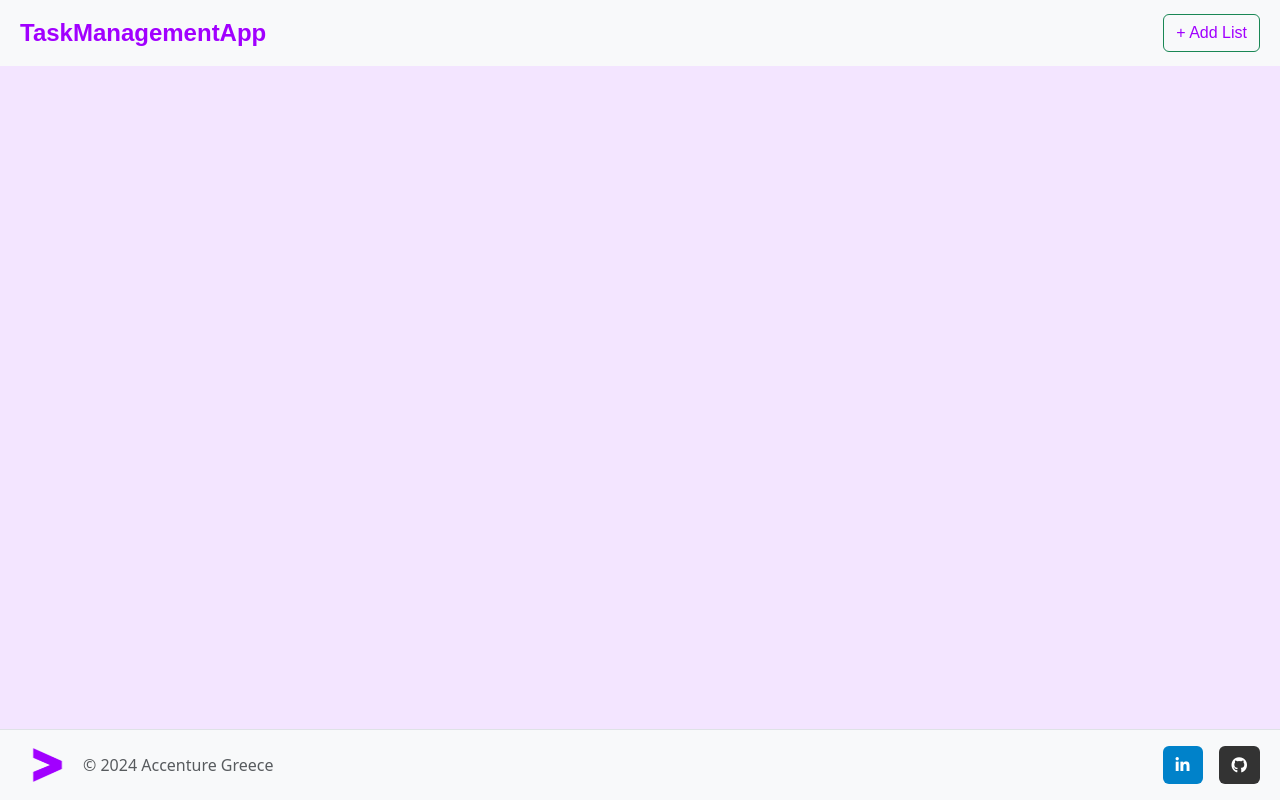
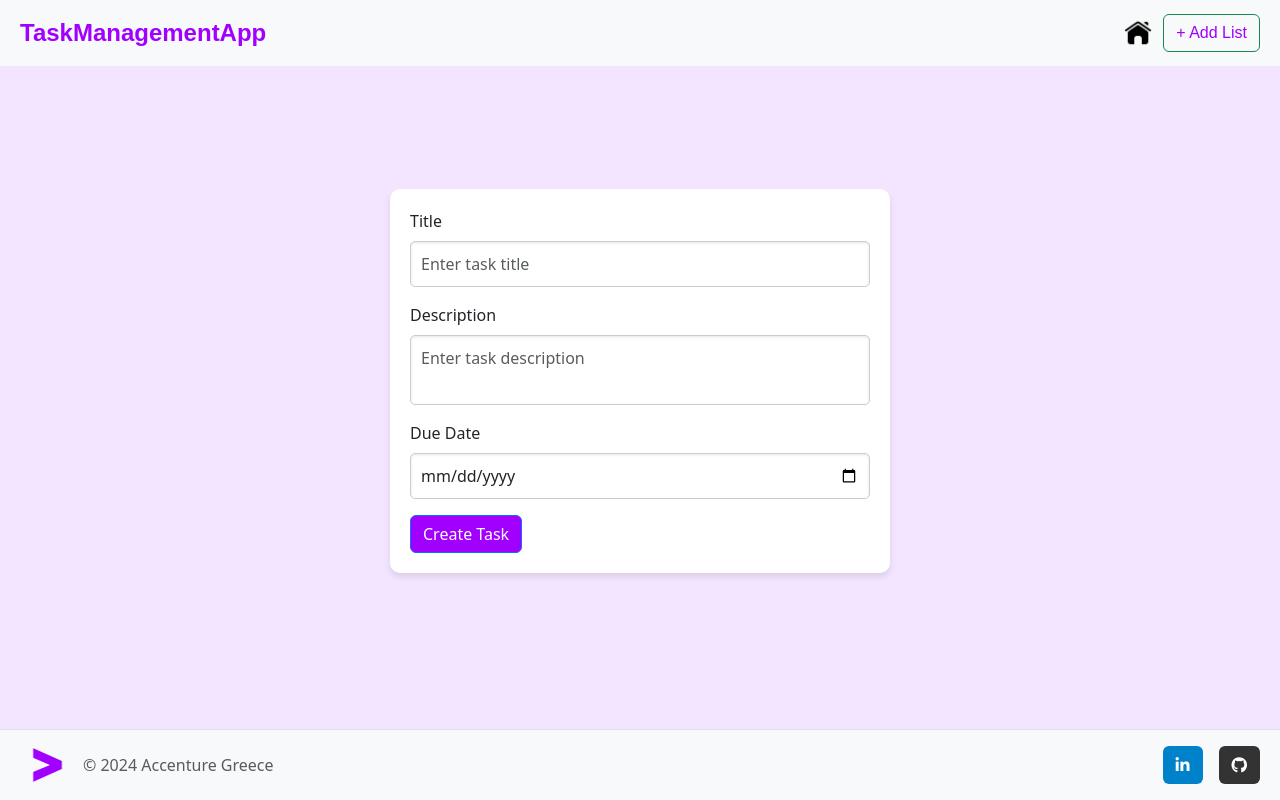
Before and after one commit to AngelosOsafi/TaskManagement-Front-End, an Angular app: page / in a window 1280 px wide. Both pictures are taken after a click on the button "+ Add List". Built offline with nearby package versions, Linux system fonts and the light colour scheme.

Commit message:
add form, new button-img, styling, and functionalities

```diff
--- a/src/app/app.component.html
+++ b/src/app/app.component.html
@@ -1,5 +1,3 @@
 <app-navbar></app-navbar>
-<div>
-  <!-- Main content goes here -->
-</div>
+<div class="content"></div>
 <app-footer></app-footer>
--- a/src/app/app.component.scss
+++ b/src/app/app.component.scss
@@ -1,21 +1,19 @@
 :host {
   display: flex;
   flex-direction: column;
-    min-height: 100vh; /* Ensures full viewport height */
+  min-height: 100vh;
   background-color: #f3e5ff;
 }
 
-  div {
-    flex: 1; /* Makes the middle section grow to fill the available space */
+.content {
+  flex: 1;
 }
 
 app-navbar {
-    flex: 0 0 auto; /* Prevents the navbar from growing/shrinking */
-    background-color: #ffffff;
+  flex: 0 0 auto;
 }
 
 app-footer {
-    flex: 0 0 auto; /* Prevents the footer from growing/shrinking */
-    margin-top: auto; /* Pushes the footer to the bottom when there's extra space */
-    background-color: #ffffff;
+  flex: 0 0 auto;
+  margin-top: auto;
 }
--- a/src/app/components/shared/footer/footer.component.scss
+++ b/src/app/components/shared/footer/footer.component.scss
@@ -1,14 +1,26 @@
 footer {
     background-color: #f8f9fa;
     border-top: 1px solid #e5e5e5;
-    margin: 0 !important;
-    padding: 0 20px; // Add horizontal padding
+    padding: 10px 20px;
+    margin: 0;
+    position: sticky;
+    bottom: 0;
+    width: 100%;
+    display: flex;
+    justify-content: space-between;
+    align-items: center;
+  }
+
+  .social-links {
+    display: flex;
+    align-items: center;
   }
 
   .btn {
     margin: 0 0.5rem;
+
     &:last-child {
-        margin-right: 0; // Remove margin from last button
+      margin-right: 0;
     }
 
     &.btn-linkedin {
@@ -21,8 +33,3 @@ footer {
       color: #fff;
     }
   }
-
-.social-links {
-    display: flex;
-    align-items: center;
-}
--- a/src/app/components/shared/navbar/navbar.component.html
+++ b/src/app/components/shared/navbar/navbar.component.html
@@ -1,6 +1,9 @@
 <nav class="navbar navbar-light bg-light sticky-top">
   <span class="navbar-brand">TaskManagementApp</span>
   <span class="form-inline">
-    <button class="btn btn-outline-success my-2 my-sm-0" type="button">+ Add List</button>
+    <img class="homeButton" src="../../../assets/home.png" width="30" height="30" (click)="goToHome()">
+    <button class="btn btn-outline-success my-2 my-sm-0" type="button" (click)="toggleForm()">+ Add List</button>
   </span>
 </nav>
+
+<app-task-create *ngIf="showForm"></app-task-create>
--- a/src/app/components/shared/navbar/navbar.component.scss
+++ b/src/app/components/shared/navbar/navbar.component.scss
@@ -16,4 +16,14 @@
         color: #fff;
         }
     }
+    .homeButton {
+      margin-right: 10px;
+      cursor: pointer;
+      transition: transform 0.2s;
+  }
+
+  .homeButton:hover {
+      transform: scale(1.1);
+  }
+
 }
--- a/src/app/components/shared/navbar/navbar.component.ts
+++ b/src/app/components/shared/navbar/navbar.component.ts
@@ -1,12 +1,24 @@
 import { Component } from '@angular/core';
+import { TaskCreateComponent } from '../../task-create/task-create.component';
+import { CommonModule } from '@angular/common';
 
 @Component({
   selector: 'app-navbar',
   standalone: true,
-  imports: [],
+  imports: [TaskCreateComponent, CommonModule],
   templateUrl: './navbar.component.html',
-  styleUrl: './navbar.component.scss'
+  styleUrl: './navbar.component.scss',
 })
 export class NavbarComponent {
+  showForm: boolean = false;
 
+  toggleForm() {
+    this.showForm = !this.showForm;
+  }
+
+  goToHome() {
+    if (this.showForm) {
+      this.showForm = false;
+    }
+  }
 }
--- a/src/app/components/task-create/task-create.component.html
+++ b/src/app/components/task-create/task-create.component.html
@@ -1 +1,34 @@
-<p>task-create works!</p>
+<div class="content">
+  <div class="form-container">
+    <form (ngSubmit)="createTask()">
+      <div class="mb-3">
+        <label for="title" class="form-label">Title</label>
+        <input
+          type="text"
+          id="title"
+          class="form-control"
+          placeholder="Enter task title"
+          [(ngModel)]="task.title"
+          name="title" />
+      </div>
+      <div class="mb-3">
+        <label for="description" class="form-label">Description</label>
+        <textarea id="description"
+          class="form-control"
+          placeholder="Enter task description"
+          [(ngModel)]="task.description"
+          name="description"></textarea>
+      </div>
+      <div class="mb-3">
+        <label for="dueDate" class="form-label">Due Date</label>
+        <input
+          type="date"
+          id="dueDate"
+          class="form-control"
+          [(ngModel)]="task.dueDate"
+          name="dueDate" />
+      </div>
+      <button type="submit" class="btn btn-primary">Create Task</button>
+    </form>
+  </div>
+</div>
--- a/src/app/components/task-create/task-create.component.scss
+++ b/src/app/components/task-create/task-create.component.scss
@@ -0,0 +1,32 @@
+.content {
+    display: flex;
+    justify-content: center;
+    align-items: center;
+    min-height: calc(90vh - 90px);
+  }
+
+  .form-container {
+    width: 100%;
+    max-width: 500px;
+    padding: 20px;
+    background-color: #ffffff;
+    border-radius: 10px;
+    box-shadow: 0 4px 6px rgba(0, 0, 0, 0.1);
+  }
+
+  .btn {
+    transition: background-color 0.3s ease;
+    background-color: #A100FF;
+    &:hover {
+       background-color: #791ab0;
+       color: #fff;
+       }
+   }
+
+   .form-control {
+    resize: none;
+    padding: 10px;
+    border: 1px solid #ccc;
+    border-radius: 5px;
+    box-shadow: inset 0 1px 3px rgba(0, 0, 0, 0.1);
+   }
--- a/src/app/components/task-create/task-create.component.ts
+++ b/src/app/components/task-create/task-create.component.ts
@@ -1,12 +1,39 @@
 import { Component } from '@angular/core';
+import { FormsModule } from '@angular/forms';
+import { CommonModule } from '@angular/common';
+import { Task } from '../../models/task';
 
 @Component({
-  selector: 'app-task-form',
+  selector: 'app-task-create',
   standalone: true,
-  imports: [],
+  imports: [FormsModule, CommonModule],
   templateUrl: './task-create.component.html',
-  styleUrl: './task-create.component.scss'
+  styleUrl: './task-create.component.scss',
 })
 export class TaskCreateComponent {
+  task : Partial<Task> = {
+    title: '',
+    description: '',
+    dueDate: '',
+    isCompleted: false
+  };
 
+  tasks: any[] = []
+
+  createTask() {
+    const newTask =
+    this.task = {
+      ...this.task,
+      id: crypto.randomUUID(),
+    }
+    this.tasks.push(newTask);
+
+    this.task = {
+      title: '',
+      description: '',
+      dueDate: ''
+    };
+    console.log('Saved Task:', newTask);
+    console.log('All Tasks:', this.tasks);
+  }
 }
--- a/src/app/models/task.ts
+++ b/src/app/models/task.ts
@@ -1,6 +1,7 @@
 export interface Task {
-  id: number;
+  id: string;
   title: string;
   description: string;
+  dueDate: string;
   isCompleted: boolean;
 }
--- a/src/styles.scss
+++ b/src/styles.scss
@@ -1,12 +1,13 @@
 @import "../node_modules/bootstrap/scss/bootstrap";
 
 html, body {
-    height: 100%; /* Ensures the page fills the viewport height */
-    margin: 0;    /* Removes any default margin */
-  }
+  height: 100%;
+  margin: 0;
+  padding: 0;
+}
 
-  #app-root {
-    display: flex;
-    flex-direction: column; /* Makes the root container a column */
-    min-height: 100vh;      /* Forces the container to be at least the viewport height */
-  }
+#app-root {
+  display: flex;
+  flex-direction: column;
+  min-height: 100vh;
+}
```
Also changed, not shown: src/assets/home.png (added), 1 other file (tests, documents, lock files or other folders). Lines whose indentation alone changed are shown as unchanged.
